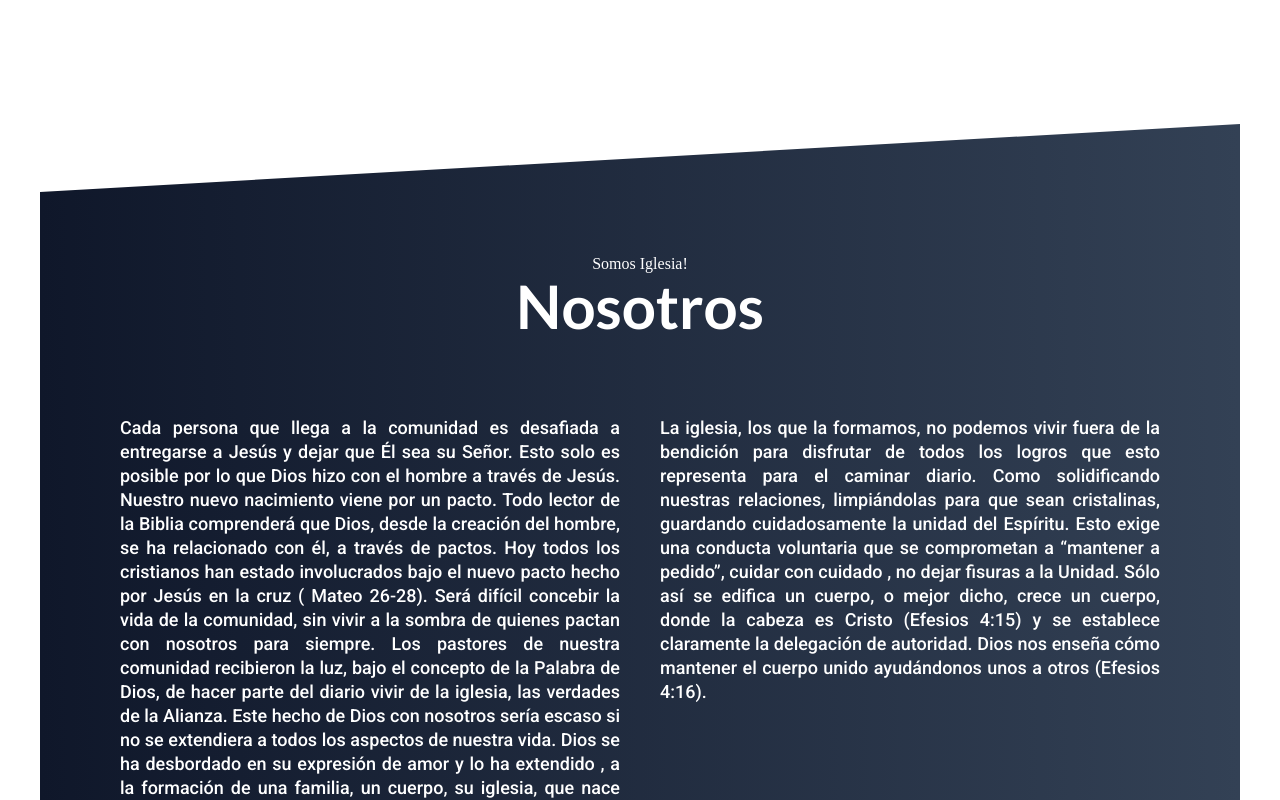
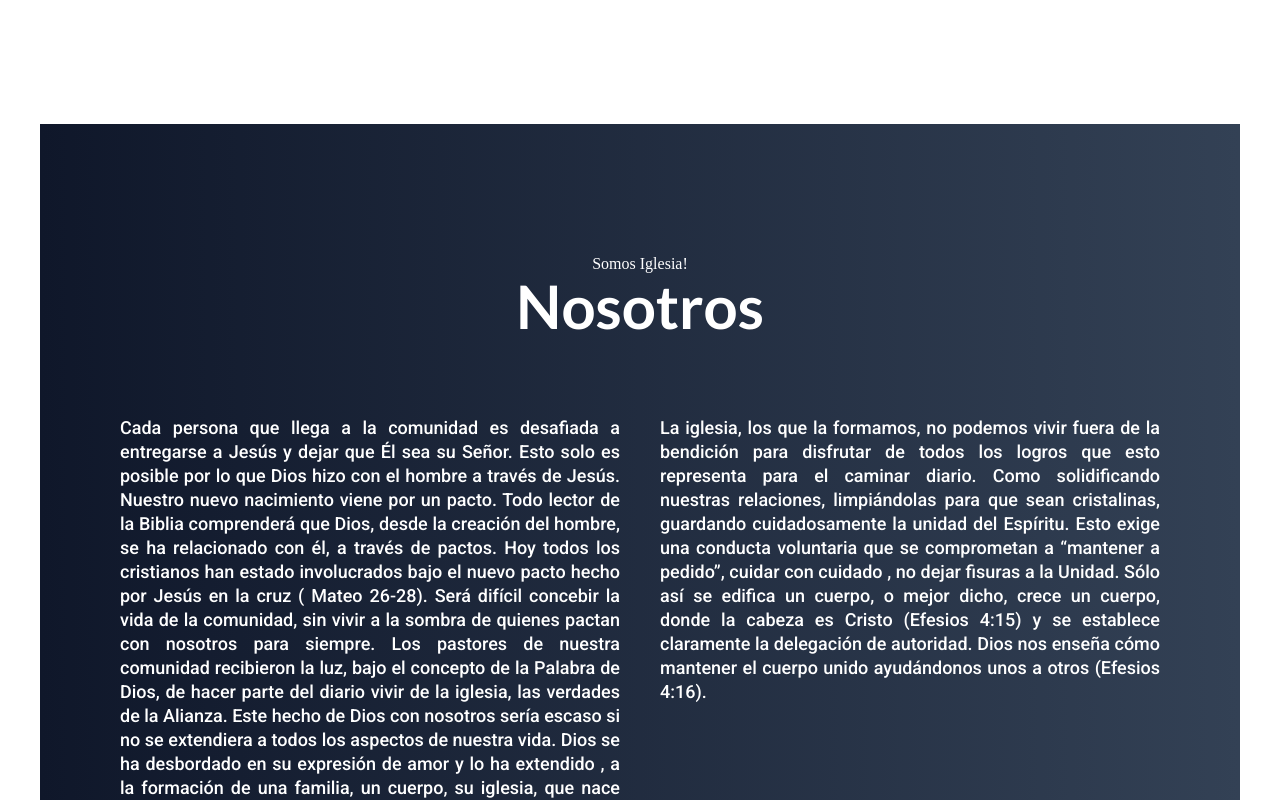
Before and after one commit to sebygalla/encuentro-tailwind, a React (Vite) app: page / in a window 1280 px wide. Shown: the part 1440-2240 px from the top of the page. Built offline with nearby package versions, Linux system fonts and the light colour scheme; a web font is replaced by a local one; what tailwindcss-animated would draw is missing.

Commit message:
zezgo de nosotros afuera

```diff
--- a/src/App.jsx
+++ b/src/App.jsx
@@ -62,7 +62,7 @@ function App() {
       {/* NOSOTROS */}
       <div
         id="nosotros"
-        className="clipPath2 relative flex items-center justify-center mb-3">
+        className="relative flex items-center justify-center mb-0">
         <div className=" bg-about flex flex-col items-center justify-start bg-cover bg-fixed bg-center bg-no-repeat py-32">
           <div class="absolute inset-0 z-0 bg-gradient-to-r from-slate-900 to-slate-700"></div>
 
```
